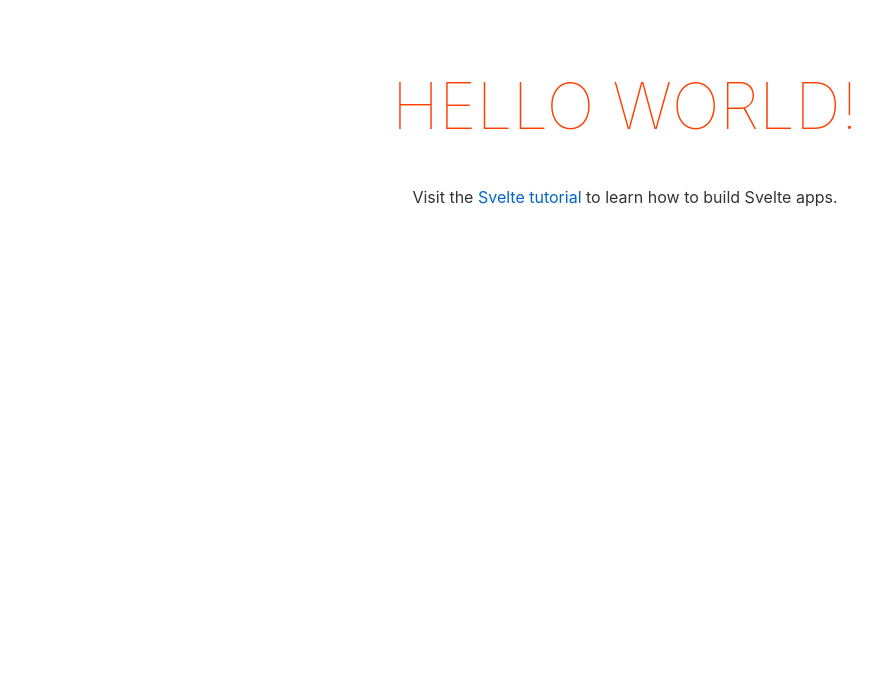
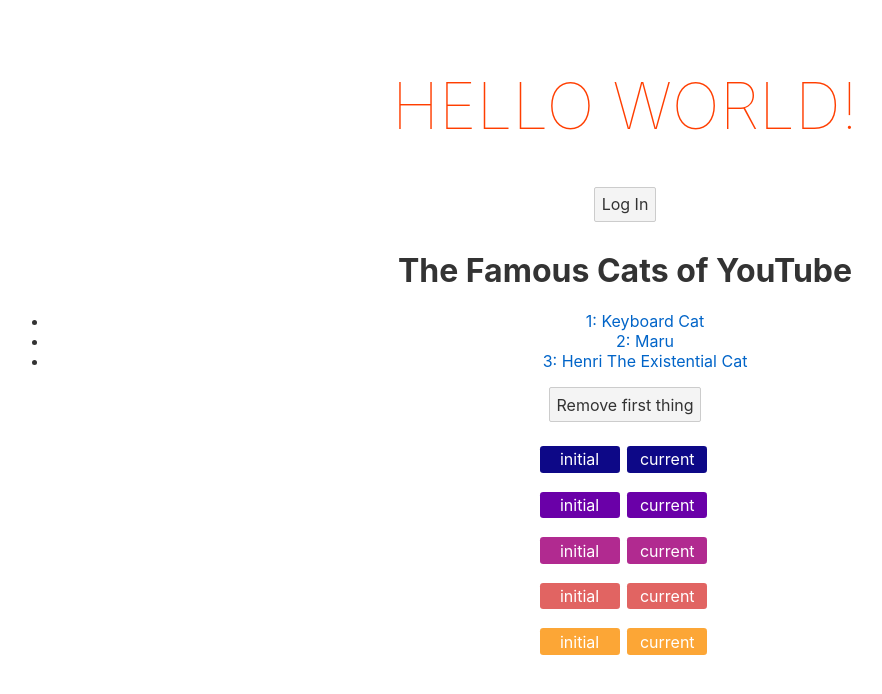
Before and after one commit to RyotaBannai/svelte, a Svelte app in the folder my-svelte-project/: page / in a window 1280 px wide. Shown: the top 694 px of the page, without its empty margins (15-897 px from the left). Built offline with nearby package versions, Linux system fonts and the light colour scheme.

Commit message:
tuto from intro thru 6th bind section.

```diff
--- a/my-svelte-project/src/App.svelte
+++ b/my-svelte-project/src/App.svelte
@@ -1,10 +1,15 @@
 <script>
 	export let name;
+	import Login from './components/Login.svelte';
+	import CatClipList from './components/CatClipList.svelte';
+	import Color from './components/Color.svelte';
 </script>
 
 <main>
 	<h1>Hello {name}!</h1>
-	<p>Visit the <a href="https://svelte.dev/tutorial">Svelte tutorial</a> to learn how to build Svelte apps.</p>
+	<Login/>
+	<CatClipList/>
+	<Color/>
 </main>
 
 <style>
--- /dev/null
+++ b/my-svelte-project/src/components/CatClipList.svelte
@@ -0,0 +1,17 @@
+<script>
+    let cats = [
+        { id: 'J---aiyznGQ', name: 'Keyboard Cat' },
+        { id: 'z_AbfPXTKms', name: 'Maru' },
+        { id: 'OUtn3pvWmpg', name: 'Henri The Existential Cat' }
+    ];
+</script>
+
+<h1>The Famous Cats of YouTube</h1>
+
+<ul>
+    {#each cats as { id, name }, i}
+        <li><a target="_blank" href="https://www.youtube.com/watch?v={id}">
+            {i + 1}: {name}
+        </a></li>
+    {/each}
+</ul>
--- /dev/null
+++ b/my-svelte-project/src/components/Color.svelte
@@ -0,0 +1,23 @@
+<script>
+    import Thing from './Thing.svelte';
+
+    let things = [
+        { id: 1, color: '#0d0887' },
+        { id: 2, color: '#6a00a8' },
+        { id: 3, color: '#b12a90' },
+        { id: 4, color: '#e16462' },
+        { id: 5, color: '#fca636' }
+    ];
+
+    function handleClick() {
+        things = things.slice(1);
+    }
+</script>
+
+<button on:click={handleClick}>
+    Remove first thing
+</button>
+
+{#each things as thing (thing.id)}
+    <Thing current={thing.color} />
+{/each}
--- /dev/null
+++ b/my-svelte-project/src/components/Login.svelte
@@ -0,0 +1,21 @@
+<script>
+    let user = { loggedIn: false };
+
+    function toggle() {
+        user.loggedIn = !user.loggedIn;
+    }
+</script>
+
+<button on:click={toggle}>
+    {#if user.loggedIn}
+        <span>Log out</span>
+    {:else }
+        <span>Log In</span>
+    {/if}
+</button>
+
+<style>
+    span {
+        cursor: pointer;
+    }
+</style>
--- /dev/null
+++ b/my-svelte-project/src/components/Thing.svelte
@@ -0,0 +1,24 @@
+<script>
+    // `current` is updated whenever the prop value changes...
+    export let current;
+
+    // >> ...but `initial` is fixed upon initialisation <<
+    const initial = current;
+</script>
+
+<p>
+    <span style="background-color:{initial}">initial</span>
+    <span style="background-color:{current}">current</span>
+</p>
+
+<style>
+    span {
+        display: inline-block;
+        padding: 0.2em 0.5em;
+        margin: 0 0.2em 0.2em 0;
+        width: 4em;
+        text-align: center;
+        border-radius: 0.2em;
+        color: white;
+    }
+</style>
```
Also changed, not shown: my-svelte-project/src/components/CoffeeOrder.svelte (added, +52 -0 lines), 1 other file (tests, documents, lock files or other folders).
